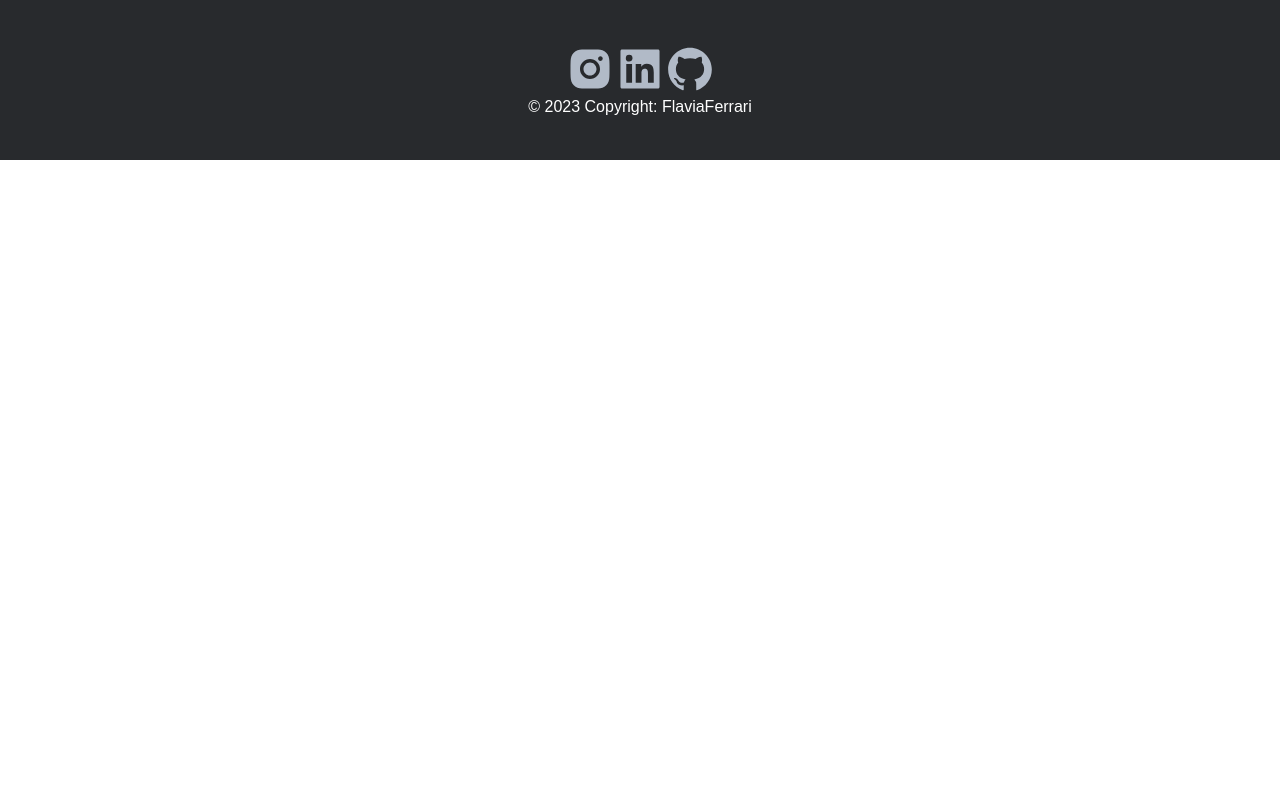
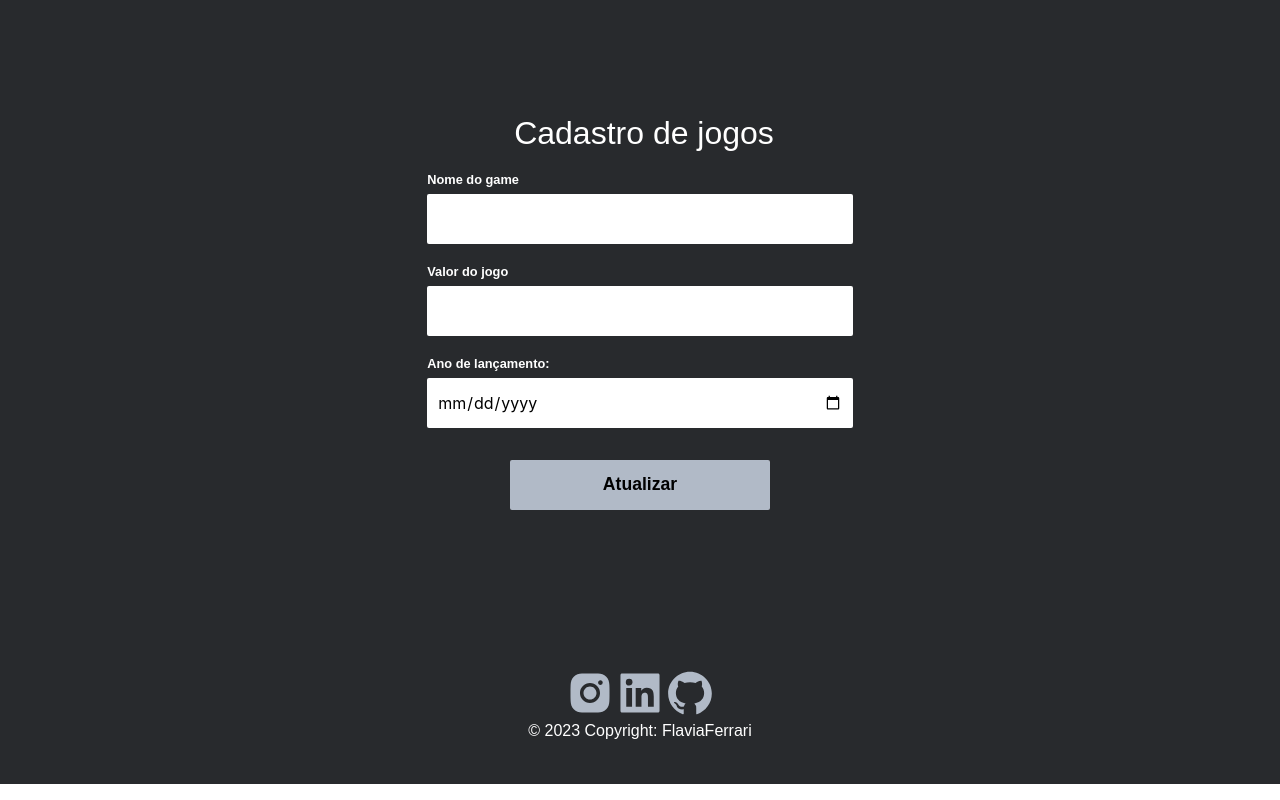
Before and after one commit to ferrariflaviaa/APIDeGames, a React (Create React App) app in the folder games/: page /edition/1 in a window 1280 px wide. Built offline with nearby package versions, Linux system fonts and the light colour scheme; no server answers.

Commit message:
feat: starting the structure for data editing

```diff
--- a/games/package.json
+++ b/games/package.json
@@ -19,6 +19,7 @@
     "react-icons": "^4.11.0",
     "react-router-dom": "^6.17.0",
     "react-scripts": "5.0.1",
+    "react-toastify": "^9.1.3",
     "styled-components": "^6.0.8",
     "web-vitals": "^2.1.4"
   },
--- /dev/null
+++ b/games/src/api/GET/listGamesId.ts
@@ -0,0 +1,30 @@
+import { API_GAMES } from "..";
+
+import { Games } from "../../types/Games";
+
+interface IGetListGamesId {
+  id: number;
+}
+const getListGamesId = async ({
+  id,
+}: IGetListGamesId): Promise<Games | undefined> => {
+  console.log(id);
+  return new Promise((resolve) => {
+    try {
+      API_GAMES.get(`/games/${id}`)
+        .then((res) => {
+          const listGames: Games = res.data.games;
+          resolve(listGames);
+          return listGames;
+        })
+        .catch((error) => {
+          resolve(undefined);
+          return undefined;
+        });
+    } catch (erro) {
+      resolve(undefined);
+    }
+  });
+};
+
+export { getListGamesId };
--- /dev/null
+++ b/games/src/api/PUT/updateListGames.ts
@@ -0,0 +1,29 @@
+import { API_GAMES } from "..";
+
+import { Games } from "../../types/Games";
+
+interface IUpdateListGames {
+  id: number;
+}
+const updateListGames = async ({
+  id,
+}: IUpdateListGames): Promise<Games[] | undefined> => {
+  return new Promise((resolve) => {
+    try {
+      API_GAMES.get(`/games/${id}`)
+        .then((res) => {
+          const listGames: Games[] = res.data.games;
+          resolve(listGames);
+          return listGames;
+        })
+        .catch((error) => {
+          resolve(undefined);
+          return undefined;
+        });
+    } catch (erro) {
+      resolve(undefined);
+    }
+  });
+};
+
+export { updateListGames };
--- a/games/src/components/Card/index.tsx
+++ b/games/src/components/Card/index.tsx
@@ -1,19 +1,33 @@
+import { useNavigate } from "react-router-dom";
+
+import { Games } from "../../types/Games";
 import { CustomContainerCard, CustomContentCard } from "./styles";
 
 interface ICards {
-  title: string;
-  price: string;
-  year: string;
+  data: Games;
 }
-export const Cards = ({ price, title, year }: ICards) => {
+export const Cards = ({ data }: ICards) => {
+  const { PRICE, TITLE, YEAR, id } = data;
+  const navigate = useNavigate();
+  const navigateToEdition = (id: number) => {
+    navigate(`/edition/${id}`);
+  };
   return (
     <CustomContainerCard>
       <CustomContentCard>
         <div className="about">
-          <h1>{title}</h1>
+          <h1>{TITLE}</h1>
           <div className="subtTitle">
-            <h3>Preço: {price}</h3>
-            <h3>Ano: {year}</h3>
+            <h3>Preço: {PRICE}</h3>
+            <h3>Ano: {YEAR}</h3>
+            <div className="options">
+              <a onClick={() => navigateToEdition(Number(id))}>
+                <h3>Edição</h3>
+              </a>
+              <a href="">
+                <h3>Deletar</h3>
+              </a>
+            </div>
           </div>
         </div>
       </CustomContentCard>
--- a/games/src/components/Card/styles.ts
+++ b/games/src/components/Card/styles.ts
@@ -40,6 +40,15 @@ export const CustomContentCard = styled.div`
       font-family: Inter;
       padding-left: 14px;
 
+      .options {
+        display: flex;
+        flex-direction: row;
+        justify-content: space-evenly;
+        text-decoration: none;
+        color: ${({ theme }) => theme.COLORS.WHITE};
+        cursor: pointer;
+      }
+
       h3 {
         padding: 2px 0;
       }
--- /dev/null
+++ b/games/src/pages/edition/index.tsx
@@ -0,0 +1,84 @@
+import { useState, useEffect } from "react";
+import { useParams } from "react-router-dom";
+import { toast } from "react-toastify";
+
+import { getListGamesId } from "../../api/GET/listGamesId";
+import { postCreateGames } from "../../api/POST/createGames";
+import { updateListGames } from "../../api/PUT/updateListGames";
+import { Button } from "../../components/Button";
+import { CustonHeaderPage } from "../../components/CustonHeaderPage";
+import { InputForm } from "../../components/InputForm";
+import { CustomContainer } from "../../styles/globalStyles";
+import { Games } from "../../types/Games";
+import { NewClientForm } from "./styled";
+
+export const Edition = () => {
+  const { id } = useParams();
+  const [data, setData] = useState<Games>();
+  const [title, setTitle] = useState<string>("");
+  const [year, setYear] = useState<string>("");
+  const [price, setPrice] = useState<string>("");
+
+  useEffect(() => {
+    if (id) {
+      getListGamesId({ id: Number(id) }).then((res) => {
+        if (res) {
+          const { PRICE, TITLE, YEAR } = res;
+          setTitle(TITLE);
+          setPrice(PRICE);
+          setYear(YEAR);
+        }
+      });
+    }
+  }, []);
+
+  return (
+    <CustomContainer>
+      <NewClientForm>
+        <CustonHeaderPage title="Cadastro de jogos" />
+        <InputForm
+          name="game"
+          title="Nome do game"
+          type="text"
+          sizeInput={35}
+          value={title}
+          onChange={setTitle}
+          disabled={false}
+        />
+        <InputForm
+          name="game"
+          title="Valor do jogo"
+          type="text"
+          sizeInput={35}
+          value={price}
+          onChange={setPrice}
+          disabled={false}
+        />
+        <InputForm
+          name="game"
+          title="Ano de lançamento:"
+          type="date"
+          sizeInput={35}
+          value={year}
+          onChange={setYear}
+          disabled={false}
+        />
+        <Button
+          isPrimary="blue"
+          title="Atualizar"
+          onClink={() =>
+            postCreateGames({ price, title, year }).then((res) => {
+              if (res) {
+                toast.success("ATUALIZAÇÃO REALIZADA!");
+                setPrice("");
+                setTitle("");
+                setYear("");
+              }
+            })
+          }
+          space={false}
+        />
+      </NewClientForm>
+    </CustomContainer>
+  );
+};
--- /dev/null
+++ b/games/src/pages/edition/styled.ts
@@ -0,0 +1,16 @@
+import styled from "styled-components";
+
+export const NewClientForm = styled.form`
+  width: 100%;
+  height: 70vh;
+  display: flex;
+  flex-direction: column;
+  justify-content: center;
+  align-items: center;
+  overflow-y: auto;
+  transition: 0.3s all;
+
+  @media (max-width: 929px) {
+    flex-direction: column;
+  }
+`;
--- a/games/src/pages/home/index.tsx
+++ b/games/src/pages/home/index.tsx
@@ -18,11 +18,10 @@ export const Home = () => {
     <CustomContainer>
       <Container>
         {listGames &&
-          listGames.map((item) => {
-            const { PRICE, TITLE, YEAR, id } = item;
+          listGames.map((item, index) => {
             return (
-              <div className="card" key={id}>
-                <Cards key={id} price={PRICE} title={TITLE} year={YEAR} />;
+              <div className="card" key={index}>
+                <Cards key={index} data={item} />;
               </div>
             );
           })}
--- a/games/src/router/app.routes.tsx
+++ b/games/src/router/app.routes.tsx
@@ -1,5 +1,6 @@
 import { Routes, Route, BrowserRouter } from "react-router-dom";
 
+import { Edition } from "../pages/edition";
 import { Home } from "../pages/home";
 import { RegisterGame } from "../pages/register";
 
@@ -9,6 +10,7 @@ export const AppRoutes = () => {
       <Routes>
         <Route path="/" element={<Home />} />
         <Route path="/register" element={<RegisterGame />} />
+        <Route path="/edition/:id" element={<Edition />} />
       </Routes>
     </BrowserRouter>
   );
```
Also changed, not shown: 1 other file (tests, documents, lock files or other folders).
